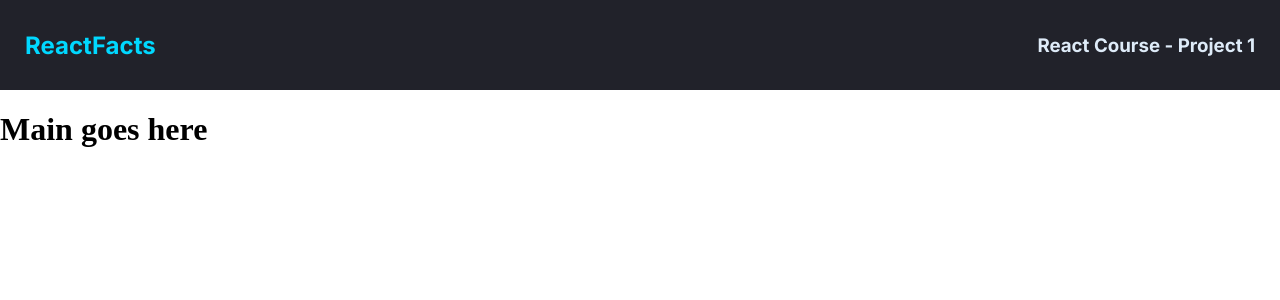
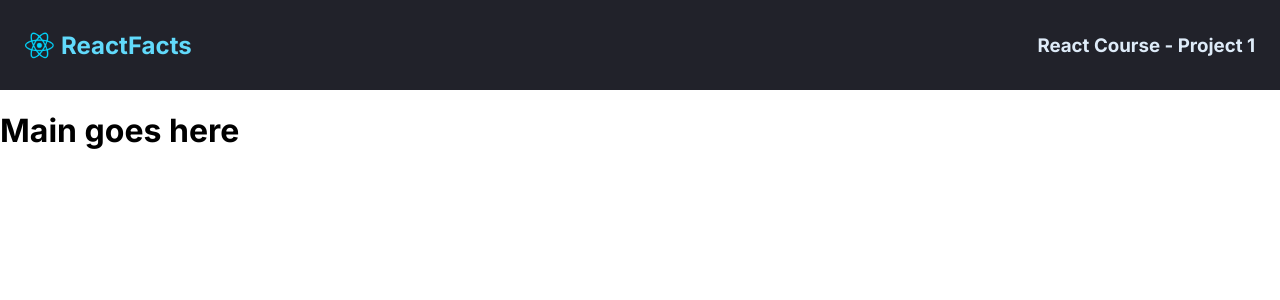
Before and after one commit to EnriqueSaracho/my-app, a React (Create React App) app: page / in a window 1280 px wide. Shown: the top 300 px of the page. Built offline with nearby package versions, Linux system fonts and the light colour scheme.

Commit message:
Update src/components/Navbar.js src/style.css
Updated Navbar.js and style.css files, stylized navbar

```diff
--- a/src/components/Navbar.js
+++ b/src/components/Navbar.js
@@ -1,13 +1,14 @@
 import React from "react";
+import reactLogo from "../images/react-icon-small.png";
 
 export default function Navbar() {
   return (
-        <nav className="header">
+    <nav className="navbar">
       <div className="logo">
-
+        <img src={reactLogo} alt="" className="react-logo"/>
         <h2>ReactFacts</h2>
       </div>
       <h3 className="extra-title">React Course - Project 1</h3>
     </nav>
-    )
+  );
 }
--- a/src/style.css
+++ b/src/style.css
@@ -4,10 +4,11 @@
 
 body {
   margin: 0;
+  font-family: "inter";
 }
 
-.header {
-    background-color: #21222A;
+.navbar {
+  background-color: #21222a;
   display: flex;
   align-items: center;
   padding: 30px 25px;
@@ -15,14 +16,21 @@ body {
 }
 
 .logo {
-    color: #00D8FF;
-    font-family: "inter";
-    font-weight: bold;
   display: flex;
+  align-items: center;
   margin-right: auto;
+}
+.react-logo {
+  height: 29px;
+  width: 29px;
+  margin-right: 7px;
+}
+.logo > h2 {
+  font-weight: 700;
+  color: #61dafb;
 }
 
 .extra-title {
-    color: #DEEBF8;
+  color: #deebf8;
   font-family: "inter";
 }
```
Lines whose indentation alone changed are shown as unchanged.
